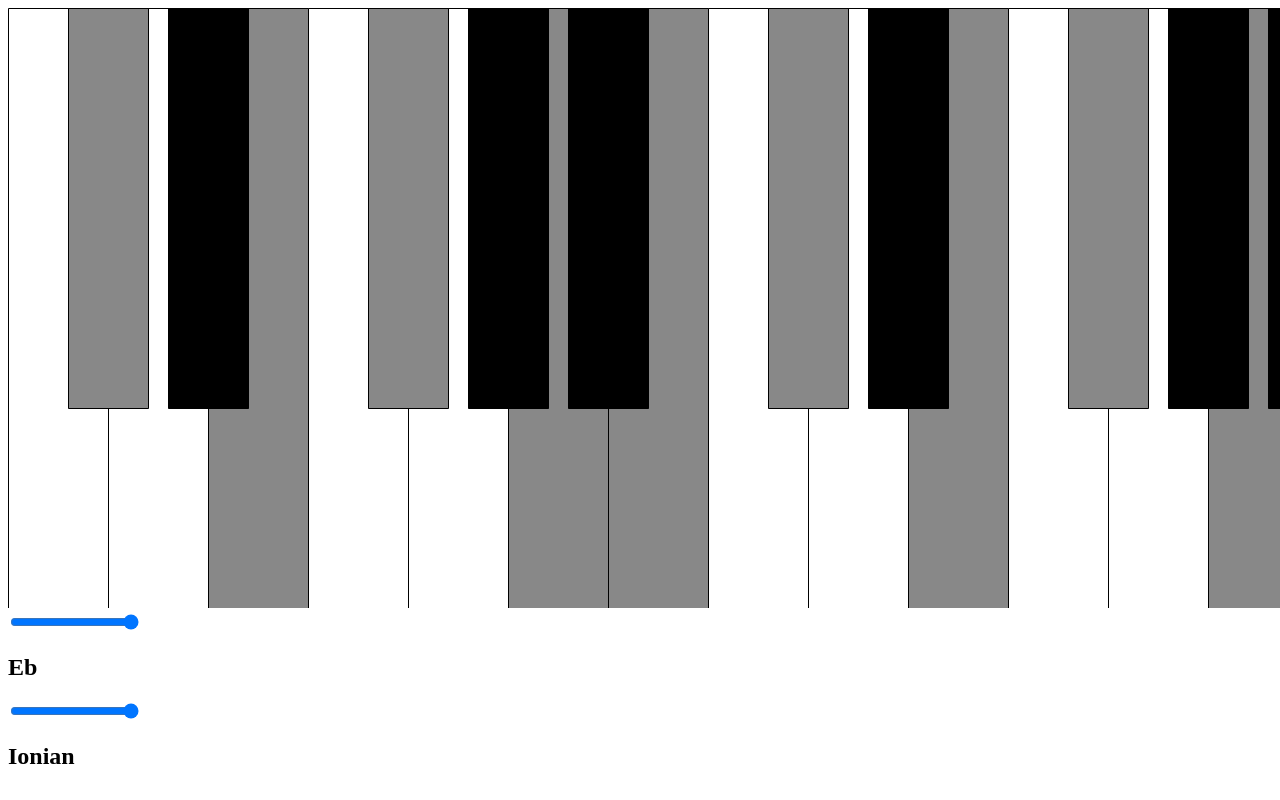
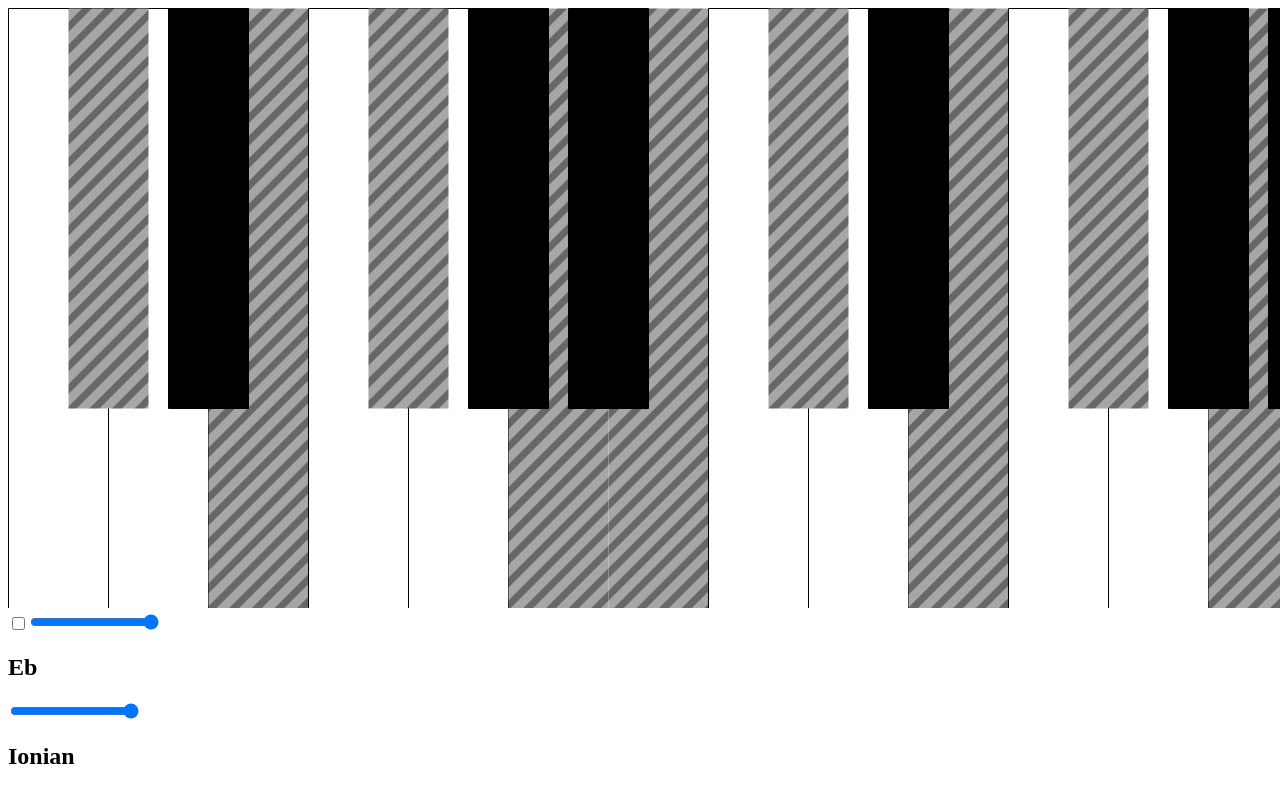
Before and after one commit to mikefooks/diatonish, a React app: page / in a window 1280 px wide. Shown: the top 800 px of the page. Built offline with nearby package versions, Linux system fonts and the light colour scheme.

Commit message:
improved svg styling somewhat and added the 'root on bottom' functionality.

```diff
--- a/src/App.js
+++ b/src/App.js
@@ -3,7 +3,7 @@ import { useState } from "react";
 import { Map } from "immutable";
 
 import SvgKeybed from "./SvgKeybed";
-import { RootSlider, RootDisplay } from "./RootControls";
+import { RootSlider, RootDisplay, RootOnBottomToggle } from "./RootControls";
 import { ModeSlider, ModeDisplay } from "./ModeControls";
 import { modeNames, circleOfFifths, getScale } from "./Theory";
 
@@ -13,11 +13,12 @@ const App = (props) => {
   // Setting up state store and defining default values.
   const [ state, setState ] = useState(Map({
     activeRoot: "Eb",
+    rootOnBottom: false,
     activeMode: 0,
     activeKeys: getScale(4, 0, "Eb")
   }));
 
-  // Updates the UI to reflect changes to the RootSlider input.
+  // Update the UI to reflect changes to the RootSlider input.
   function updateRoot(evt) {
     let noteIdx = evt.target.valueAsNumber;
     let noteName = circleOfFifths.get(noteIdx);
@@ -29,6 +30,11 @@ const App = (props) => {
     });
 
     setState(newState);
+  }
+
+  function toggleRootOnBottom(evt) {
+    console.log(evt.target.checked);
+    setState(state.set("rootOnBottom", evt.target.checked));
   }
 
   function updateMode(evt) {
@@ -45,8 +51,11 @@ const App = (props) => {
 
   return (
     <div id="appWindow">
-      <SvgKeybed activeKeys={ state.get("activeKeys") } />
+      <SvgKeybed activeRoot= { state.get("activeRoot") }
+                 activeKeys={ state.get("activeKeys") }
+                 rootOnBottom={ state.get("rootOnBottom") } />
       <div className="rootControls">
+        <RootOnBottomToggle toggleRootOnBottom={ toggleRootOnBottom } />
         <RootSlider updateRoot={ updateRoot } />
         <RootDisplay activeRoot={ state.get("activeRoot") } />
       </div>
--- a/src/RootControls.js
+++ b/src/RootControls.js
@@ -9,6 +9,13 @@ const RootSlider = (props) => {
                 onChange={ props.updateRoot }></input>
 };
 
+const RootOnBottomToggle = (props) => {
+  return <input id="rootOnBottom"
+                name="rootOnBottom"
+                type="checkbox"
+                onChange={ props.toggleRootOnBottom }></input>
+}
+
 const RootDisplay = (props) => {
   return <div className="rootDisplay">
     <h2>{ props.activeRoot }</h2>
@@ -17,5 +24,6 @@ const RootDisplay = (props) => {
 
 export {
   RootSlider,
+  RootOnBottomToggle,
   RootDisplay
 };
--- a/src/SvgKeybed.js
+++ b/src/SvgKeybed.js
@@ -1,5 +1,8 @@
 import React from "react";
+import { Map } from "immutable";
+
 import { getKeyList } from "./Theory";
+
 
 const keyNames = getKeyList(4, "C");
 
@@ -54,11 +57,26 @@ const keyPaths = {
   "Bb_4": "M2660.5.5h80v400h-80z"
 };
 
+const rootTranslations = Map({
+  "C": 0,
+  "D": -100,
+  "E": -200,
+  "F": -300,
+  "G": -400,
+  "A": -500,
+  "B": -600,
+  "Db": -60,
+  "Eb": -160,
+  "Gb": -360,
+  "Ab": -460,
+  "Bb": -560
+});
+
 const Key = ({ keyId, blackKey, isActive }) => {
 
   function getFillColor(blackKey, isActive) {
     if (!isActive) {
-      return "#888";
+      return "url(#inactive_fill)";
     }
     return blackKey ? "#000" : "#fff";
   }
@@ -66,9 +84,8 @@ const Key = ({ keyId, blackKey, isActive }) => {
   return <path
     id={ "keybed_" + keyId }
     fill={ getFillColor(blackKey, isActive) }
-    className={ isActive ? "active" : "" }
     fillOpacity={1}
-    strokeWidth={1}
+    strokeWidth={ isActive ? 1 : 0 }
     strokeMiterlimit={4}
     strokeDasharray="none"
     strokeOpacity={1}
@@ -76,7 +93,7 @@ const Key = ({ keyId, blackKey, isActive }) => {
   />;
 }
 
-const SvgKeybed = ({ activeKeys }) => {
+const SvgKeybed = ({ activeRoot, activeKeys, rootOnBottom }) => {
   const keys = Object.keys(keyPaths).map((val, idx) => {
     let isActive = activeKeys.includes(val);
 
@@ -92,9 +109,18 @@ const SvgKeybed = ({ activeKeys }) => {
       xmlns="http://www.w3.org/2000/svg"
       width={1400}
       height={600}
-      id="keybed"
-    >
-      <g id="keybed_group" stroke="#000">
+      id="keybed">
+      <pattern id="inactive_fill"
+           width="16" height="20"
+           patternUnits="userSpaceOnUse"
+           patternTransform="rotate(45 50 50)"
+           >
+        <line stroke="#676767" strokeWidth="12px" x1="6" x2="6" y2="20"/>
+        <line stroke="#a6a6a6" strokeWidth="18px" x1="16" x2="16" y2="20"/>
+      </pattern>
+      <g id="keybed_group"
+         transform={ rootOnBottom ? "translate(" + rootTranslations.get(activeRoot) + ")" : "" }
+         stroke="#000">
         { keys }
       </g>
     </svg>
--- a/src/index.html
+++ b/src/index.html
@@ -5,6 +5,15 @@
     <meta name="viewport" content="width=device-width,initial-scale=1">
     <title>Diatonish</title>
     <style>
+      path.inactive {
+        background: repeating-linear-gradient(
+          45deg,
+          black,
+          black 10px,
+          #444 10px,
+          #444 11px
+        );
+      }
     </style>
   </head>
   <body>
```
